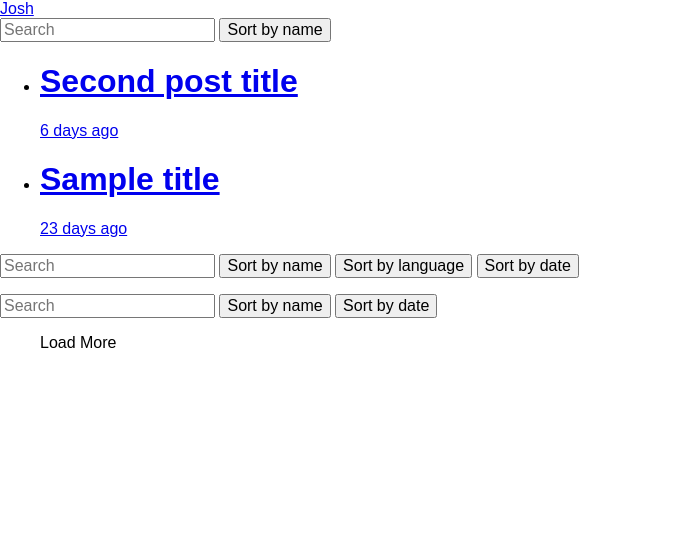
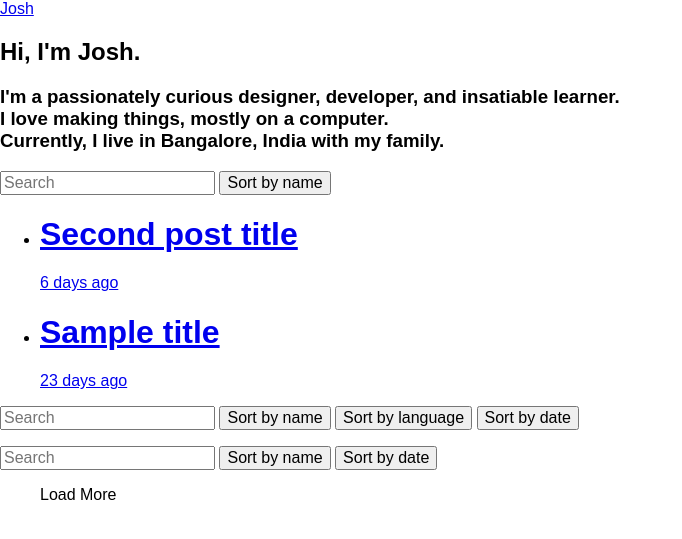
Before and after one commit to JEKYLL-WEB-TEMPLATES/raichur.github.io, a Jekyll site: the page built from index.html, in a window 1280 px wide. Shown: the top 539 px of the page, without its empty margins (0-682 px from the left). Built offline with Jekyll 4.4.1, drawn with Linux system fonts in a browser that asks for light colours; nearby versions of some CDN libraries.

Commit message:
Include header.html

```diff
--- a/_config.yml
+++ b/_config.yml
@@ -19,11 +19,6 @@ defaults:
       path: "_posts"
     values:
       layout: "post"
-  -
-    scope:
-      path: "_pages"
-    values:
-      layout: "page"
 
 
 # Social
--- /dev/null
+++ b/_includes/_header.html
@@ -0,0 +1,11 @@
+<section class="header">
+  <header>
+    <h1>Hi, I'm Josh.</h1>
+    <h3>I'm a passionately curious designer, developer, and insatiable learner.
+    </br>
+    I love making things, mostly on a computer.
+    <br/>
+    Currently, I live in Bangalore, India with my family.
+    </h3>
+  </header>
+</section>
--- a/_layouts/page.html
+++ /dev/null
@@ -1,6 +0,0 @@
----
-layout: default
----
-
-{{page.description}}
-{{content}}
--- a/index.html
+++ b/index.html
@@ -1,6 +1,8 @@
 ---
 layout: default
 ---
+
+{% include _header.html %}
 
 <div id="words">
   <input class="search" placeholder="Search" />
```
